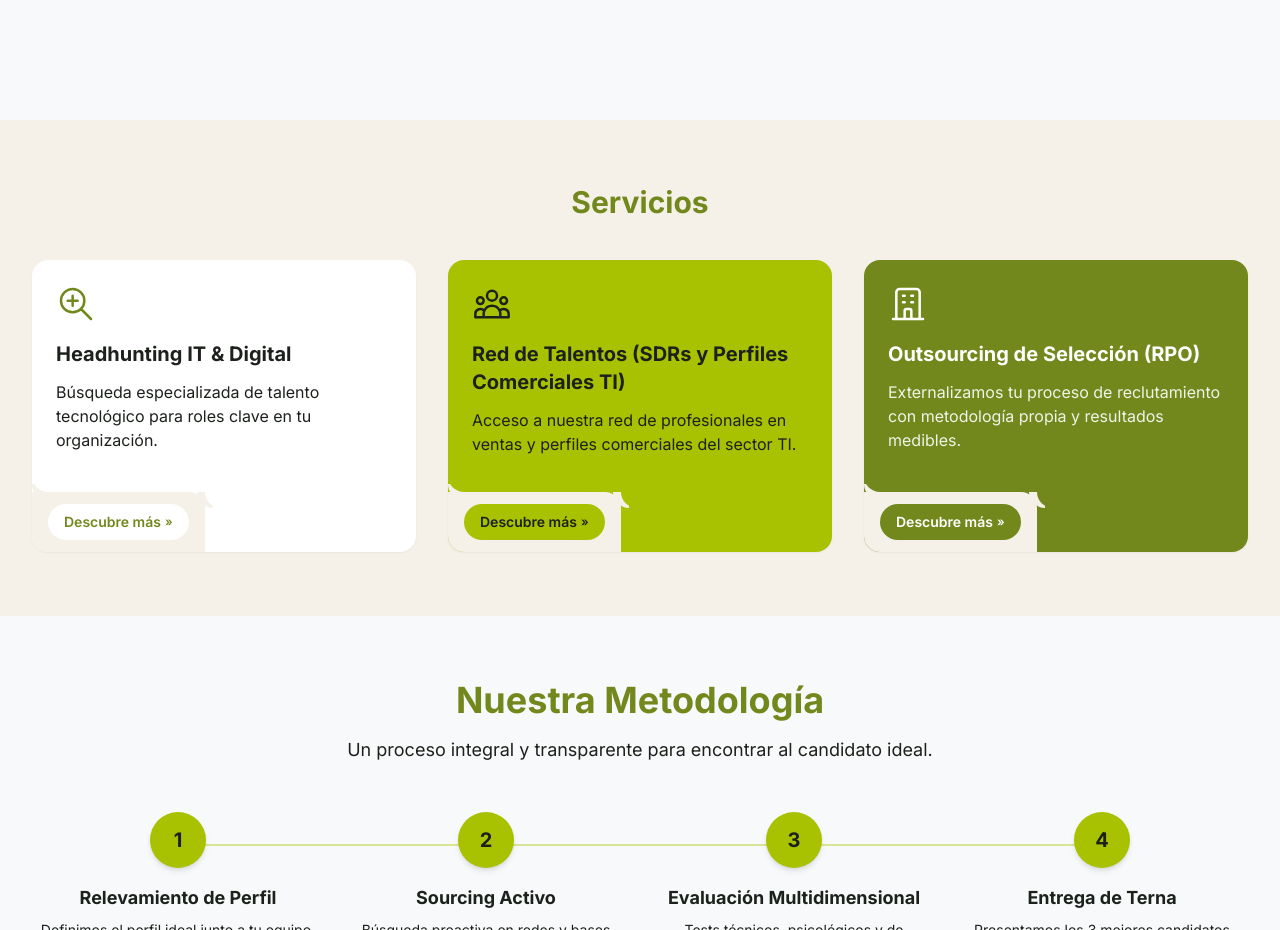
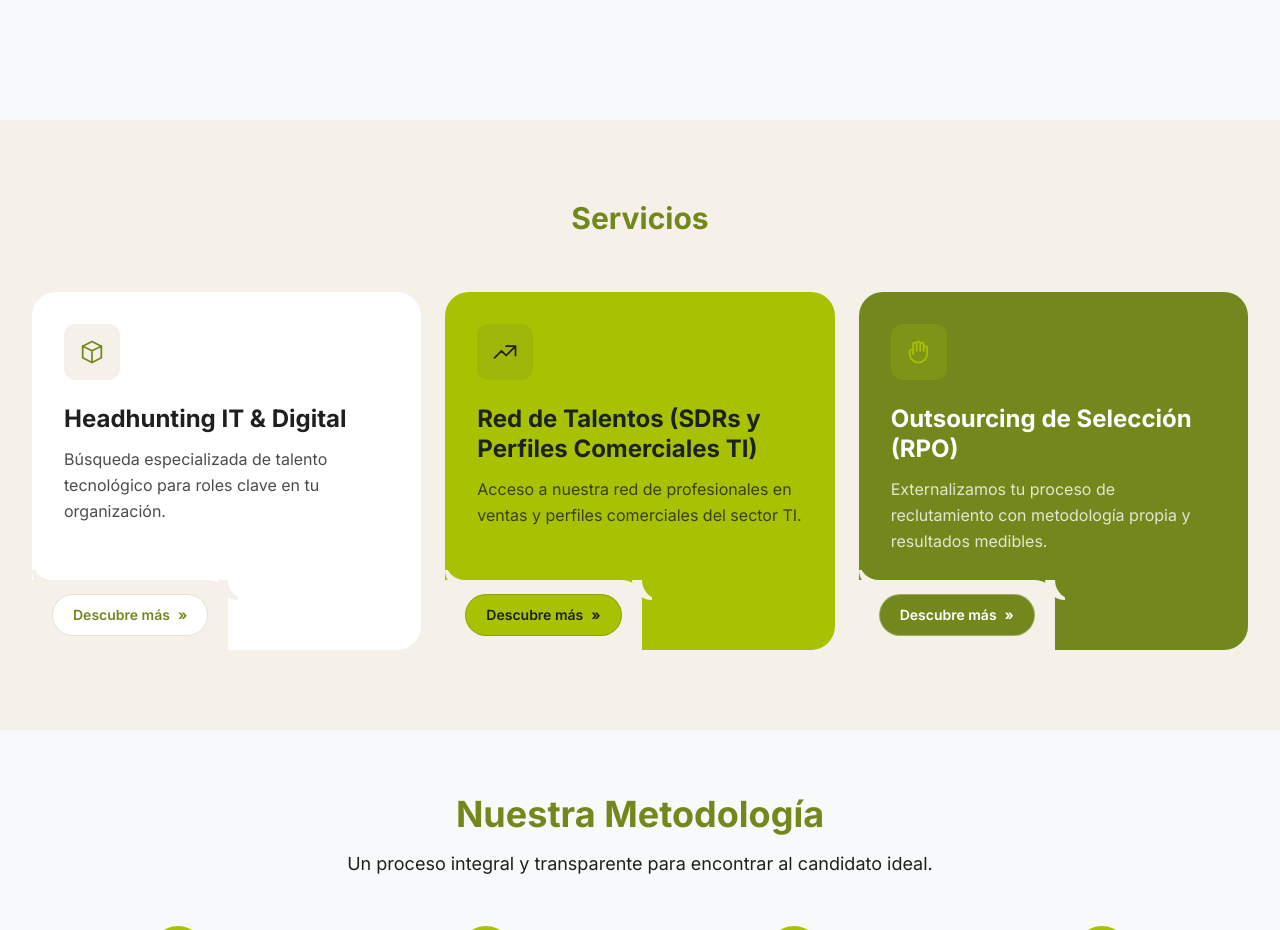
Before and after one commit to andreaendigital/mindcodeweb, a website: page index.html in a window 1280 px wide. Shown: the part 680-1610 px from the top of the page. Drawn offline with nearby package versions, Linux system fonts and the light colour scheme.

Commit message:
Cambio en tarjetas de servicio

```diff
--- a/index.html
+++ b/index.html
@@ -116,65 +116,65 @@
     </section>
 
     <section id="servicios" class="bg-[#f5f0e8]">
-      <div class="max-w-7xl mx-auto px-4 sm:px-6 lg:px-8 py-16">
-        <h2 class="text-3xl font-bold text-[#72881c] mb-10 text-center">Servicios</h2>
-        <div class="grid grid-cols-1 md:grid-cols-2 lg:grid-cols-3 gap-8">
+      <div class="max-w-7xl mx-auto px-4 sm:px-6 lg:px-8 py-20">
+        <h2 class="text-3xl font-bold text-[#72881c] mb-14 text-center">Servicios</h2>
+        <div class="grid grid-cols-1 md:grid-cols-2 lg:grid-cols-3 gap-6">
 
           <!-- Card 1: Headhunting IT & Digital (blanca) -->
-          <div class="reveal relative bg-white rounded-2xl shadow-sm hover:shadow-md transition-shadow duration-300 p-6 pb-20 overflow-hidden service-card">
-            <!-- Icono -->
-            <div class="mb-4">
-              <svg class="h-10 w-10 text-[#72881c]" fill="none" stroke="currentColor" viewBox="0 0 24 24" aria-hidden="true">
-                <path stroke-linecap="round" stroke-linejoin="round" stroke-width="1.5" d="M21 21l-6-6m2-5a7 7 0 11-14 0 7 7 0 0114 0zM10 7v3m0 0v3m0-3h3m-3 0H7"/>
+          <div class="reveal service-card relative bg-white rounded-[24px] p-8 pb-24 min-h-[340px] flex flex-col">
+            <!-- Icono en caja -->
+            <div class="w-14 h-14 rounded-xl bg-[#f5f0e8] flex items-center justify-center mb-6">
+              <svg class="h-7 w-7 text-[#72881c]" fill="none" stroke="currentColor" viewBox="0 0 24 24" aria-hidden="true">
+                <path stroke-linecap="round" stroke-linejoin="round" stroke-width="1.5" d="M20 7l-8-4-8 4m16 0l-8 4m8-4v10l-8 4m0-10L4 7m8 4v10M4 7v10l8 4"/>
               </svg>
             </div>
-            <h3 class="text-xl font-bold text-[#1d211c] mb-3">Headhunting IT &amp; Digital</h3>
-            <p class="text-[#1d211c] text-base mb-4">Búsqueda especializada de talento tecnológico para roles clave en tu organización.</p>
+            <h3 class="text-2xl font-bold text-[#1d211c] mb-3 leading-tight">Headhunting IT &amp; Digital</h3>
+            <p class="text-[#1d211c]/80 text-base leading-relaxed">Búsqueda especializada de talento tecnológico para roles clave en tu organización.</p>
             <!-- Notch + CTA -->
             <div class="absolute bottom-0 left-0">
               <div class="service-notch service-notch--white">
-                <a href="#tarifas" class="inline-flex items-center gap-1 bg-white text-[#72881c] text-sm font-semibold px-4 py-2 rounded-full hover:opacity-80 transition-opacity">
-                  Descubre más <span class="text-xs">»</span>
+                <a href="#tarifas" class="inline-flex items-center gap-2 bg-white text-[#72881c] text-sm font-semibold px-5 py-2.5 rounded-full border border-[#72881c]/20 hover:bg-[#f5f0e8] transition-colors">
+                  Descubre más <span class="font-bold">»</span>
                 </a>
               </div>
             </div>
           </div>
 
           <!-- Card 2: Red de Talentos (verde lima) -->
-          <div class="reveal relative bg-[#a8c202] rounded-2xl shadow-sm hover:shadow-md transition-shadow duration-300 p-6 pb-20 overflow-hidden service-card">
-            <!-- Icono -->
-            <div class="mb-4">
-              <svg class="h-10 w-10 text-[#1d211c]" fill="none" stroke="currentColor" viewBox="0 0 24 24" aria-hidden="true">
-                <path stroke-linecap="round" stroke-linejoin="round" stroke-width="1.5" d="M17 20h5v-2a3 3 0 00-5.356-1.857M17 20H7m10 0v-2c0-.656-.126-1.283-.356-1.857M7 20H2v-2a3 3 0 015.356-1.857M7 20v-2c0-.656.126-1.283.356-1.857m0 0a5.002 5.002 0 019.288 0M15 7a3 3 0 11-6 0 3 3 0 016 0zm6 3a2 2 0 11-4 0 2 2 0 014 0zM7 10a2 2 0 11-4 0 2 2 0 014 0z"/>
+          <div class="reveal service-card relative bg-[#a8c202] rounded-[24px] p-8 pb-24 min-h-[340px] flex flex-col">
+            <!-- Icono en caja -->
+            <div class="w-14 h-14 rounded-xl bg-[#72881c]/20 flex items-center justify-center mb-6">
+              <svg class="h-7 w-7 text-[#1d211c]" fill="none" stroke="currentColor" viewBox="0 0 24 24" aria-hidden="true">
+                <path stroke-linecap="round" stroke-linejoin="round" stroke-width="1.5" d="M13 7h8m0 0v8m0-8l-8 8-4-4-6 6"/>
               </svg>
             </div>
-            <h3 class="text-xl font-bold text-[#1d211c] mb-3">Red de Talentos (SDRs y Perfiles Comerciales TI)</h3>
-            <p class="text-[#1d211c] text-base mb-4">Acceso a nuestra red de profesionales en ventas y perfiles comerciales del sector TI.</p>
+            <h3 class="text-2xl font-bold text-[#1d211c] mb-3 leading-tight">Red de Talentos (SDRs y Perfiles Comerciales TI)</h3>
+            <p class="text-[#1d211c]/80 text-base leading-relaxed">Acceso a nuestra red de profesionales en ventas y perfiles comerciales del sector TI.</p>
             <!-- Notch + CTA -->
             <div class="absolute bottom-0 left-0">
               <div class="service-notch service-notch--lime">
-                <a href="#tarifas" class="inline-flex items-center gap-1 bg-[#a8c202] text-[#1d211c] text-sm font-semibold px-4 py-2 rounded-full hover:opacity-80 transition-opacity">
-                  Descubre más <span class="text-xs">»</span>
+                <a href="#tarifas" class="inline-flex items-center gap-2 bg-[#a8c202] text-[#1d211c] text-sm font-semibold px-5 py-2.5 rounded-full border border-[#1d211c]/20 hover:bg-[#96ad02] transition-colors">
+                  Descubre más <span class="font-bold">»</span>
                 </a>
               </div>
             </div>
           </div>
 
           <!-- Card 3: Outsourcing de Selección (verde oliva) -->
-          <div class="reveal relative bg-[#72881c] rounded-2xl shadow-sm hover:shadow-md transition-shadow duration-300 p-6 pb-20 overflow-hidden service-card">
-            <!-- Icono -->
-            <div class="mb-4">
-              <svg class="h-10 w-10 text-white" fill="none" stroke="currentColor" viewBox="0 0 24 24" aria-hidden="true">
-                <path stroke-linecap="round" stroke-linejoin="round" stroke-width="1.5" d="M19 21V5a2 2 0 00-2-2H7a2 2 0 00-2 2v16m14 0h2m-2 0h-5m-9 0H3m2 0h5M9 7h1m-1 4h1m4-4h1m-1 4h1m-5 10v-5a1 1 0 011-1h2a1 1 0 011 1v5m-4 0h4"/>
+          <div class="reveal service-card relative bg-[#72881c] rounded-[24px] p-8 pb-24 min-h-[340px] flex flex-col">
+            <!-- Icono en caja -->
+            <div class="w-14 h-14 rounded-xl bg-[#a8c202]/20 flex items-center justify-center mb-6">
+              <svg class="h-7 w-7 text-[#a8c202]" fill="none" stroke="currentColor" viewBox="0 0 24 24" aria-hidden="true">
+                <path stroke-linecap="round" stroke-linejoin="round" stroke-width="1.5" d="M7 11.5V14m0-2.5v-6a1.5 1.5 0 113 0m-3 6a1.5 1.5 0 00-3 0v2a7.5 7.5 0 0015 0v-5a1.5 1.5 0 00-3 0m-6-3V11m0-5.5v-1a1.5 1.5 0 013 0v1m0 0V11m0-5.5a1.5 1.5 0 013 0v3m0 0V11"/>
               </svg>
             </div>
-            <h3 class="text-xl font-bold text-white mb-3">Outsourcing de Selección (RPO)</h3>
-            <p class="text-white/90 text-base mb-4">Externalizamos tu proceso de reclutamiento con metodología propia y resultados medibles.</p>
+            <h3 class="text-2xl font-bold text-white mb-3 leading-tight">Outsourcing de Selección (RPO)</h3>
+            <p class="text-white/80 text-base leading-relaxed">Externalizamos tu proceso de reclutamiento con metodología propia y resultados medibles.</p>
             <!-- Notch + CTA -->
             <div class="absolute bottom-0 left-0">
               <div class="service-notch service-notch--olive">
-                <a href="#tarifas" class="inline-flex items-center gap-1 bg-[#72881c] text-white text-sm font-semibold px-4 py-2 rounded-full hover:opacity-80 transition-opacity">
-                  Descubre más <span class="text-xs">»</span>
+                <a href="#tarifas" class="inline-flex items-center gap-2 bg-[#72881c] text-white text-sm font-semibold px-5 py-2.5 rounded-full border border-white/30 hover:bg-[#5f7217] transition-colors">
+                  Descubre más <span class="font-bold">»</span>
                 </a>
               </div>
             </div>
--- a/styles.css
+++ b/styles.css
@@ -101,65 +101,48 @@ html {
 /* --- Service Card Notch (Inverted Corner Cutout) --- */
 .service-notch {
   position: relative;
-  padding: 12px 16px 12px 16px;
-  border-top-right-radius: 16px;
+  padding: 14px 20px 14px 20px;
+  border-top-right-radius: 20px;
+  background-color: #f5f0e8;
 }
 
 .service-notch::before {
   content: '';
   position: absolute;
-  top: -16px;
+  top: -20px;
   left: 0;
-  width: 16px;
-  height: 16px;
+  width: 20px;
+  height: 20px;
   background: transparent;
+  box-shadow: 0 10px 0 0 #f5f0e8;
+  border-bottom-left-radius: 20px;
 }
 
 .service-notch::after {
   content: '';
   position: absolute;
   top: 0;
-  right: -16px;
-  width: 16px;
-  height: 16px;
+  right: -20px;
+  width: 20px;
+  height: 20px;
   background: transparent;
+  box-shadow: -10px 0 0 0 #f5f0e8;
+  border-bottom-left-radius: 20px;
 }
 
-/* White notch on beige background */
-.service-notch--white {
-  background-color: #f5f0e8;
-}
-.service-notch--white::before {
-  box-shadow: 0 8px 0 0 #f5f0e8;
-  border-bottom-left-radius: 16px;
-}
-.service-notch--white::after {
-  box-shadow: -8px 0 0 0 #f5f0e8;
-  border-bottom-left-radius: 16px;
-}
-
-/* Lime notch on beige background */
-.service-notch--lime {
-  background-color: #f5f0e8;
-}
-.service-notch--lime::before {
-  box-shadow: 0 8px 0 0 #f5f0e8;
-  border-bottom-left-radius: 16px;
-}
-.service-notch--lime::after {
-  box-shadow: -8px 0 0 0 #f5f0e8;
-  border-bottom-left-radius: 16px;
-}
-
-/* Olive notch on beige background */
+/* All notch variants share the same beige background */
+.service-notch--white,
+.service-notch--lime,
 .service-notch--olive {
   background-color: #f5f0e8;
 }
+.service-notch--white::before,
+.service-notch--lime::before,
 .service-notch--olive::before {
-  box-shadow: 0 8px 0 0 #f5f0e8;
-  border-bottom-left-radius: 16px;
+  box-shadow: 0 10px 0 0 #f5f0e8;
 }
+.service-notch--white::after,
+.service-notch--lime::after,
 .service-notch--olive::after {
-  box-shadow: -8px 0 0 0 #f5f0e8;
-  border-bottom-left-radius: 16px;
+  box-shadow: -10px 0 0 0 #f5f0e8;
 }
```
